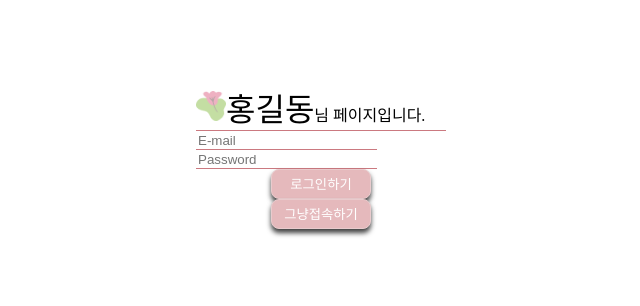
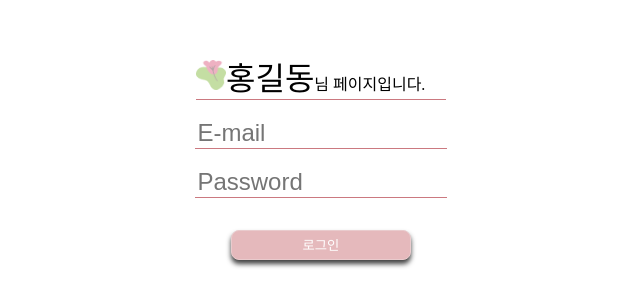
Before and after one commit to myojinnam/callmebyyourtext_front, a React (Create React App) app: page /loginForComment in a window 1280 px wide. Shown: the part 244-550 px from the top of the page, without its empty margins (319-959 px from the left). Built offline with nearby package versions, Linux system fonts and the light colour scheme.

Commit message:
Refactor: LoginForComment

```diff
--- a/src/pages/LoginForComment/LoginForComment.js
+++ b/src/pages/LoginForComment/LoginForComment.js
@@ -2,19 +2,7 @@ import React, { useEffect, useState } from 'react';
 import Loading from '../../components/Loading/Loading';
 import Header from '../../components/Header/Header';
 import Button from '../../components/Button/Button';
-import styled from 'styled-components';
 import styles from './LoginForComment.module.css';
-
-const Main = styled.span`
-  width: 100%;
-  min-height: 80%;
-`;
-
-const Form = styled.span`
-  display: flex;
-  flex-direction: column;
-  width: 100%;
-`;
 
 export default function LoginForComment({ user }) {
   //loading
@@ -26,10 +14,6 @@ export default function LoginForComment({ user }) {
   //Click Evnet Handler
   const handleGoToLogin = (e) => {
     e.preventDefault();
-  };
-  const handleGotoNext = (e) => {
-    e.preventDefault();
-    console.log('gotonext');
   };
 
   //Input Change Evnet Handler
@@ -52,8 +36,8 @@ export default function LoginForComment({ user }) {
   ) : (
     <>
       <Header user={user} />
-      <Main>
-        <Form>
+      <main className={styles.main}>
+        <form className={styles.form}>
           <div className={styles.inputWrap}>
             <label htmlFor="input_id">
               <img src="" alt="" />
@@ -67,7 +51,7 @@ export default function LoginForComment({ user }) {
               placeholder="E-mail"
             />
           </div>
-          <div>
+          <div className={styles.inputWrap}>
             <label htmlFor="input_pw">
               <img src="" alt="" />
             </label>
@@ -81,18 +65,16 @@ export default function LoginForComment({ user }) {
             />
           </div>
 
-          <Button
-            value={'로그인하기'}
-            width={'100px'}
-            onClick={handleGoToLogin}
-          />
-          <Button
-            value={'그냥접속하기'}
-            width={'100px'}
-            onClick={handleGotoNext}
-          />
-        </Form>
-      </Main>
+          <div className={styles.buttonWrap}>
+            <Button
+              value={'로그인'}
+              width={'180px'}
+              fontSize={'1.2rem'}
+              onClick={handleGoToLogin}
+            />
+          </div>
+        </form>
+      </main>
     </>
   );
 }
--- a/src/pages/LoginForComment/LoginForComment.module.css
+++ b/src/pages/LoginForComment/LoginForComment.module.css
@@ -1,9 +1,30 @@
-.input {
-  border: none;
-  border-bottom: 1px #cb7980 solid;
-  outline: none;
+.main {
+  width: 100%;
+  height: 80%;
+  display: flex;
+  flex-direction: column;
+  justify-items: center;
+}
+
+.form {
+  width: 80%;
+  margin: 0 auto;
 }
 
 .inputWrap {
   width: 100%;
+  display: flex;
+  flex-direction: column;
+  border-bottom: 1px #cb7980 solid;
 }
+
+.input {
+  border: none;
+  outline: none;
+  font-size: 1.5rem;
+}
+
+.buttonWrap {
+  margin-top: 2rem;
+  display: flex;
+}
```
